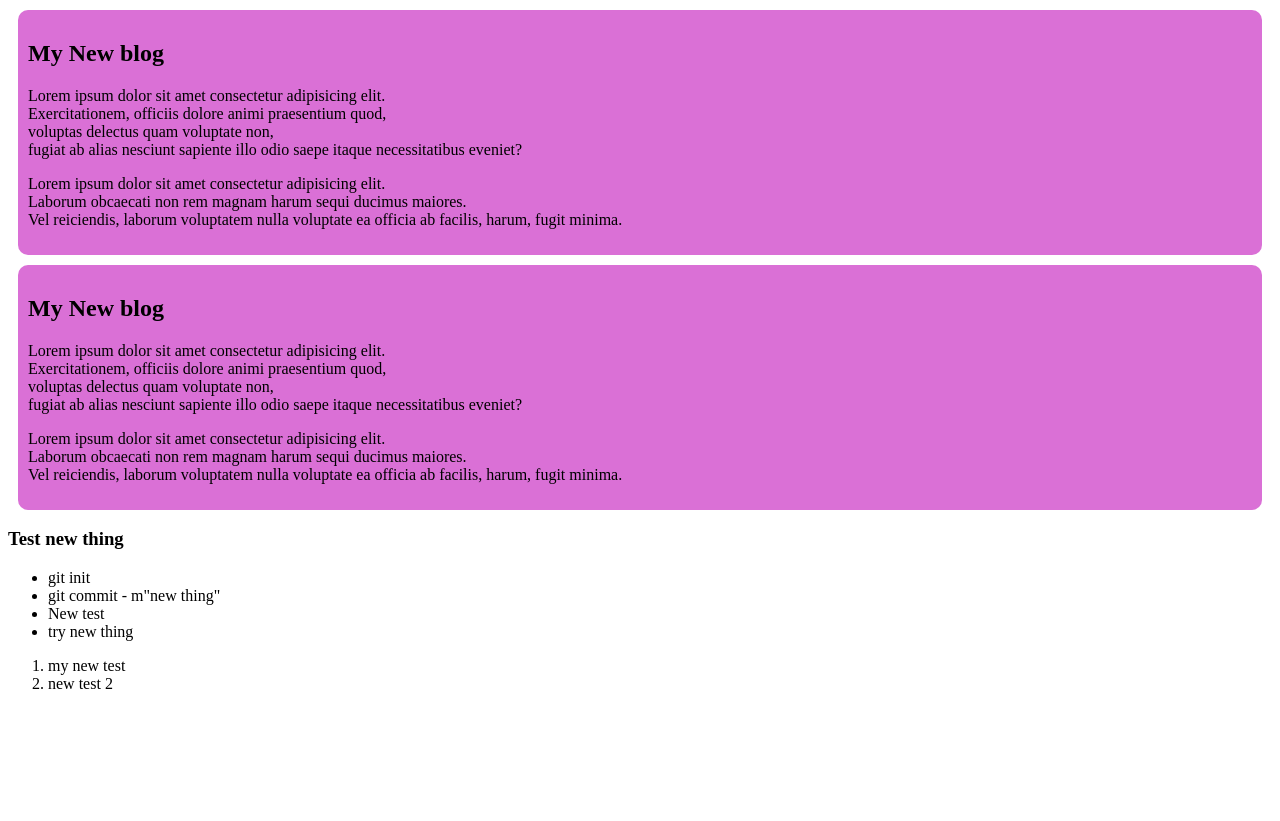
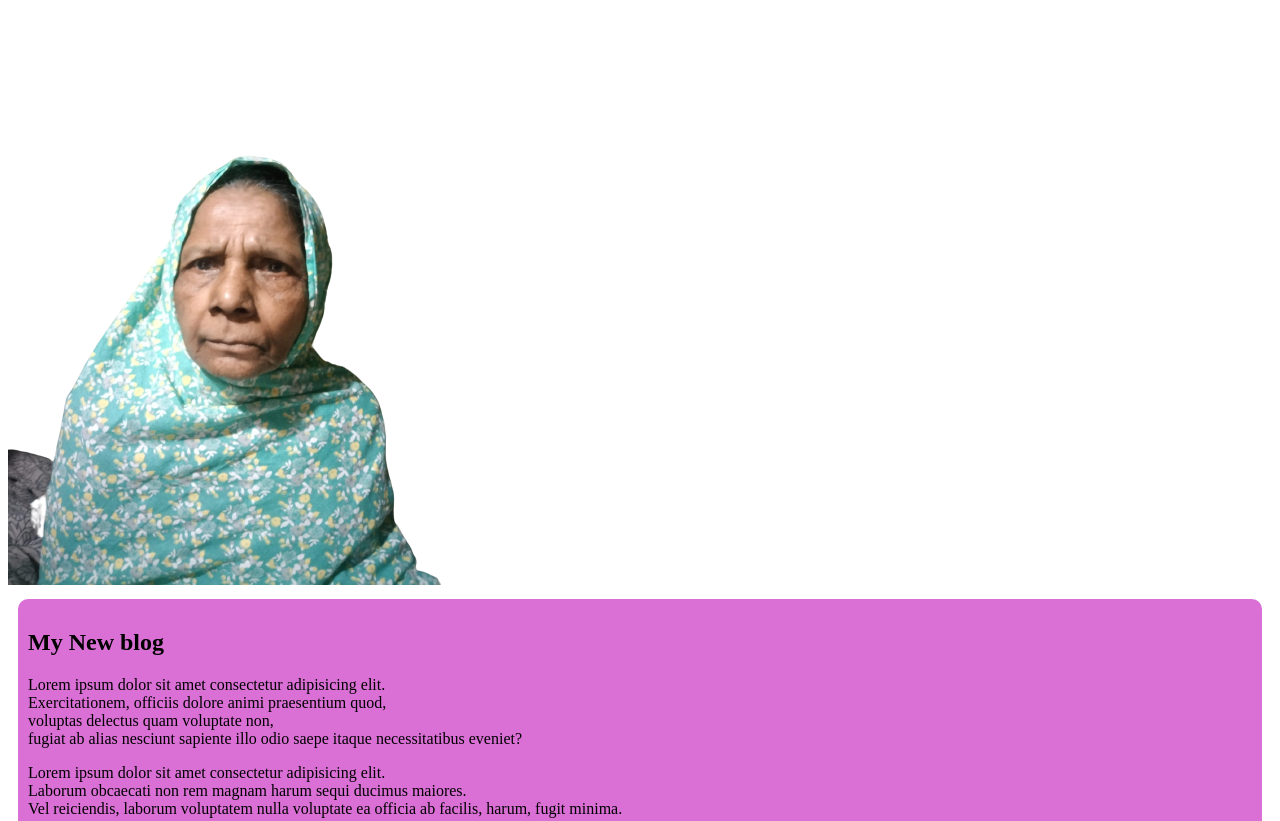
Before and after one commit to Naiem121/My-first-simpol-website, a plain HTML site: page index.html in a window 1280 px wide. Shown: the top 821 px of the page. Before the commit the page ends 800 px from the top, so only its background shows below. Drawn offline with Linux system fonts and the light colour scheme.

Commit message:
new thing

```diff
--- a/Blog.html
+++ b/index.html
@@ -8,6 +8,7 @@
 </head>
 <body>
     <div>
+        <img src="nani.jpg" alt="comming soon">
         <div class="new">
             <h2>My New blog</h2>
             <p>Lorem ipsum dolor sit amet consectetur adipisicing elit. <br> Exercitationem, officiis dolore animi praesentium quod, <br> voluptas delectus quam voluptate non, <br> fugiat ab alias nesciunt sapiente illo odio saepe itaque necessitatibus eveniet?</p>
```
Also changed, not shown: nani.jpg (added).
